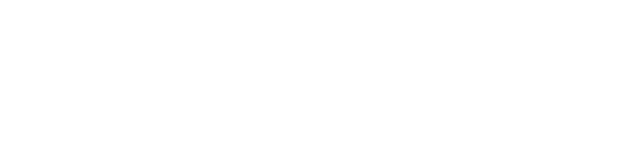
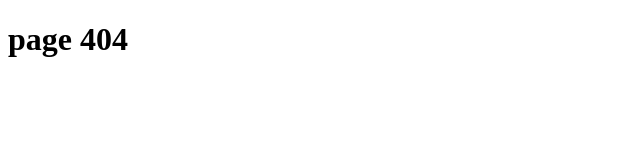
Before and after one commit to FSFULLSTACK/TEAM4, a plain HTML site: page 404.html in a window 1280 px wide. Shown: the whole page, without its empty margins (0-640 px from the left). Drawn offline with Linux system fonts and the light colour scheme.

Commit message:
404 starter

```diff
--- a/404.html
+++ b/404.html
@@ -8,5 +8,6 @@
 </head>
 <body>
 
+    <h1>page 404</h1>
 </body>
 </html>
```
